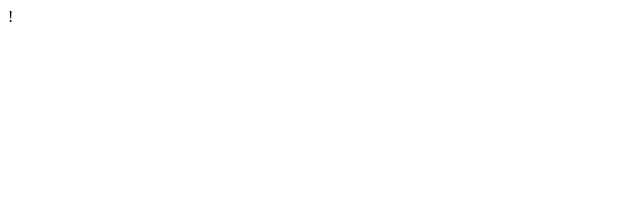
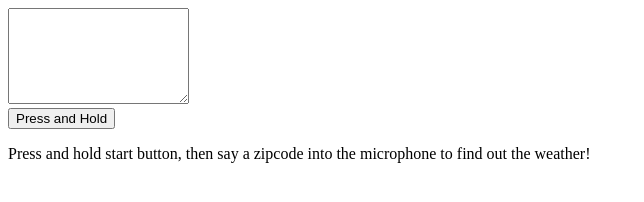
Before and after one commit to BinaryUnderground/TTSWeather, a website: page src/index.html in a window 1280 px wide. Shown: the whole page, without its empty margins (0-644 px from the left). Drawn offline with Linux system fonts and the light colour scheme.

Commit message:
button for speaking

```diff
--- a/src/index.html
+++ b/src/index.html
@@ -1 +1,35 @@
-!
+<!DOCTYPE html>
+
+<html lang="en">
+    <head>
+        <meta charset="utf-8">
+        <meta http-equiv="X-UA-Compatible" content="IE=edge">
+        <meta http-equiv="Cache-Control" content="no-cache, no-store, must-revalidate" />
+        <meta http-equiv="Pragma" content="no-cache" />
+        <meta http-equiv="Expires" content="0" />
+        <title>Speech to text conversion using JavaScript</title>
+        <meta name="description" content="">
+        <meta name="viewport" content="width=device-width, initial-scale=1">
+
+        <link rel="stylesheet" href="style.css">
+        <link href="https://fonts.googleapis.com/css?family=Shadows+Into+Light" rel="stylesheet">
+
+    </head>
+
+    <body>
+        <div class="mycontainer">
+
+            <div class="mywebapp">
+                <div class="input">
+                    <textarea id="textbox" rows="6"></textarea>
+                </div>
+                <button id="start-btn" title="Start">Press and Hold</button>
+                <p id="instructions">Press and hold start button, then say a zipcode into the microphone to find
+                    out the weather!</p>
+            </div>
+        </div>
+
+
+        <script src="script.js"></script>
+    </body>
+</html>
```
